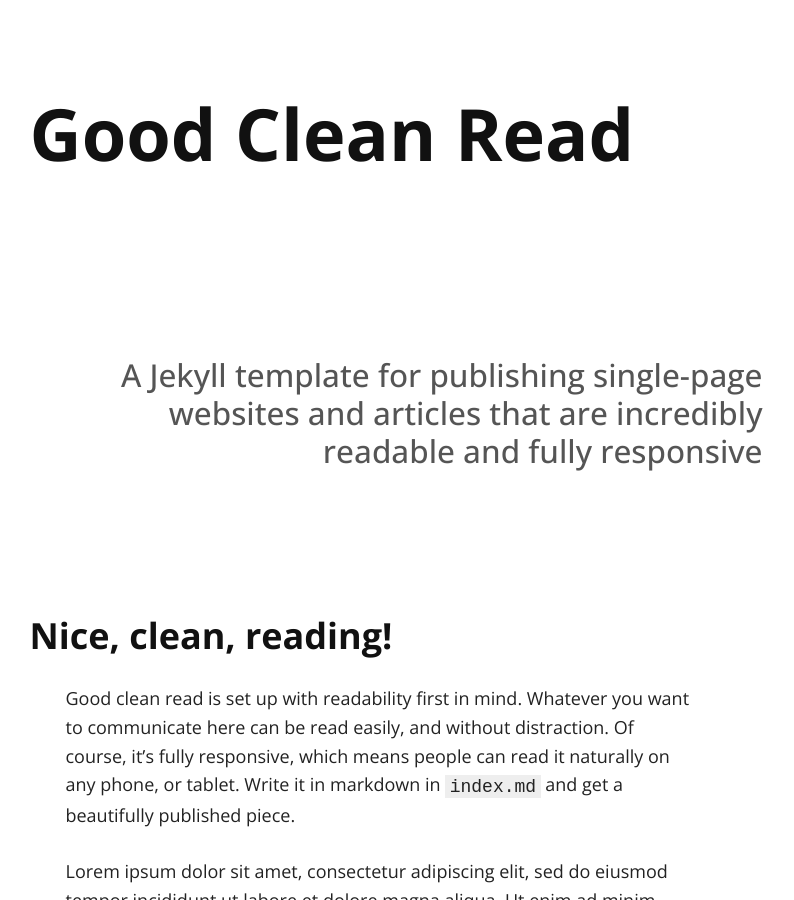
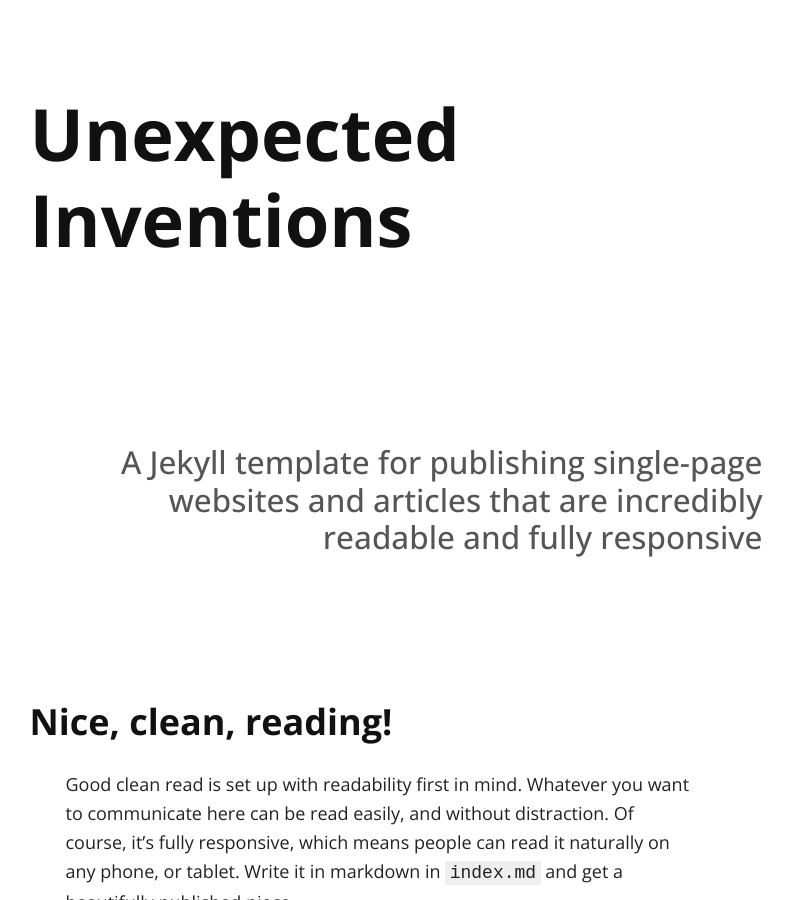
Before and after one commit to atiliomf/atiliomf.github.io, a Jekyll site: the page built from docs/index.md, in a window 1280 px wide and 900 px high. Shown: the whole window, without its empty margins (262-1056 px from the left). Built offline with Jekyll 4.4.1, drawn with Linux system fonts in a browser that asks for light colours; nearby versions of some CDN libraries; our own code applies the rules of GitHub Pages for plain Markdown files; part of the change alters nothing that is shown.

Commit message:
Update _config.yml

```diff
--- a/docs/_config.yml
+++ b/docs/_config.yml
@@ -1,9 +1,9 @@
 # Site settings
-title: Good Clean Read
-tag_text: Good Clean Read
-description: A responsive template for publishing single-page websites, articles that are easy on the eyes
-url: "https://adueck.github.io" # base URL for your site ie. "https://www.example.com"
-baseurl: "/good-clean-read" # subpath for base of site, leave blank if hosting at root
+title: Unexpected Inventions
+tag_text: Unexpected Inventions
+description: Welcome to the unexpected
+url: "https://www.unexpectedinventions.com/" # base URL for your site ie. "https://www.example.com"
+baseurl: "/docs" # subpath for base of site, leave blank if hosting at root
 
 font-awesome-include: true # make this false if you don't need font-awesome
 
```
